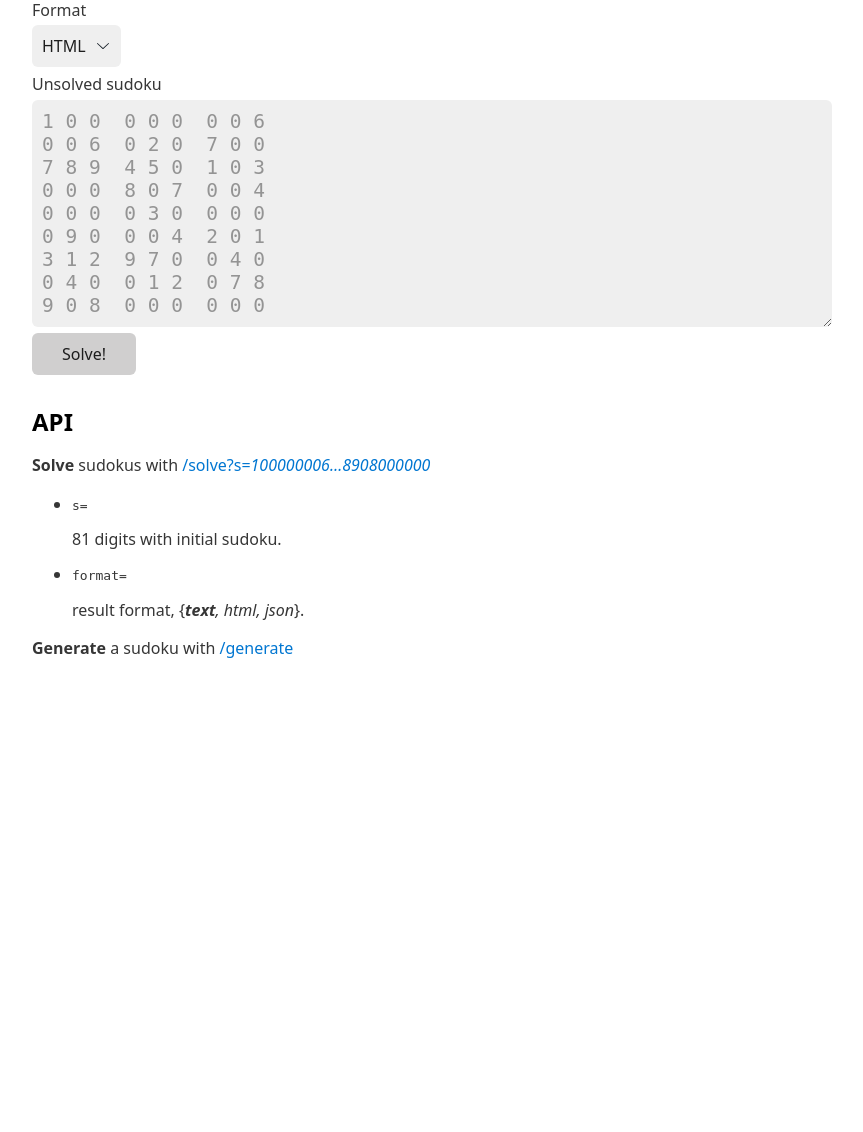
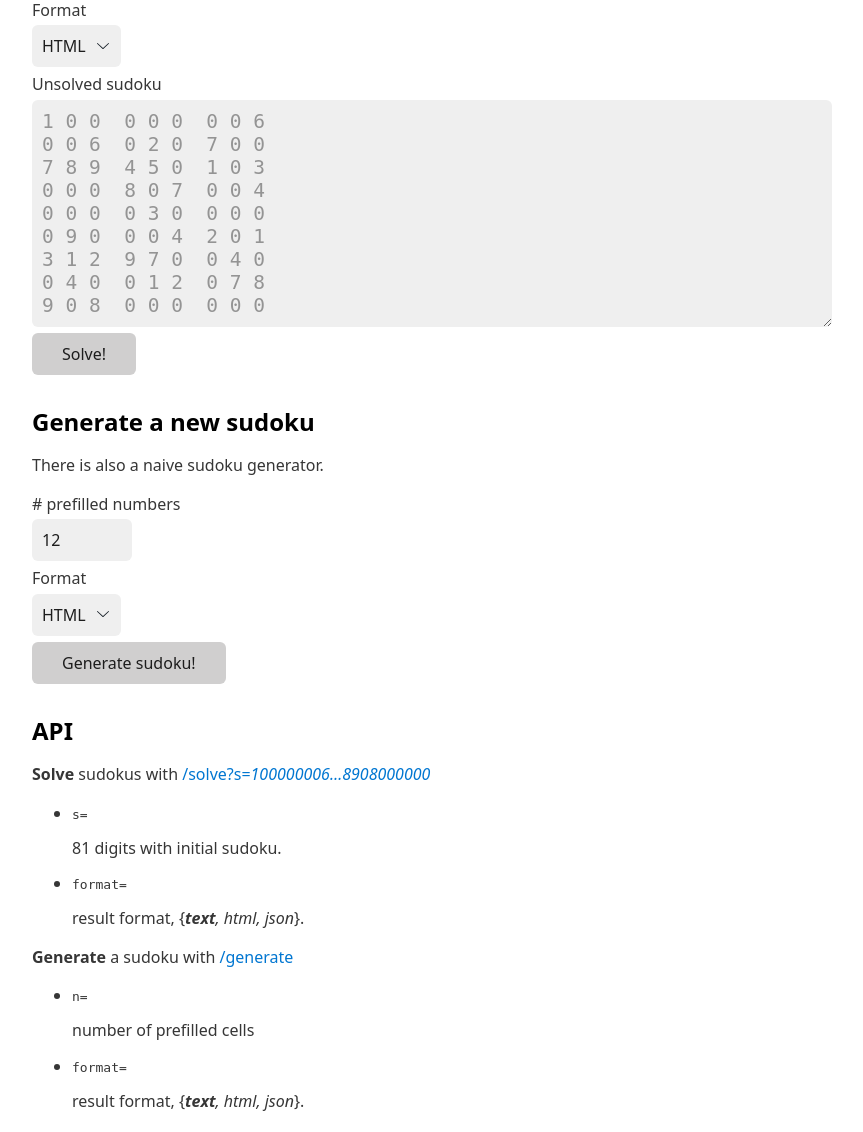
Before and after one commit to brmdv/sudoku-webapp, a Flask app: page / in a window 1280 px wide. Shown: the part 247-1379 px from the top of the page, without its empty margins (208-1071 px from the left). Before the commit the page ends 905 px from the top, so only its background shows below. Run offline with Flask 2, Linux system fonts and the light colour scheme.

Commit message:
chenges to index page

```diff
--- a/app.py
+++ b/app.py
@@ -1,7 +1,7 @@
 import numpy as np
-from flask import Flask, jsonify, redirect, render_template, request, url_for
+from flask import Flask, jsonify, redirect, render_template, request, url_for, Response
 
-from sudoku import Sudoku
+from sudoku import Sudoku, generate
 from sudoku import solve as sudoku_solve
 
 app = Flask(__name__)
@@ -43,9 +43,14 @@ def solve():
     # select return format
     rformat = rformat or request.args.get("format", "text")
     if rformat == "text":
-        return f"{solved_sudoku}"
+        return Response(str(solved_sudoku), mimetype="text/plain")
     elif rformat == "html":
-        return render_template("show_sudoku.j2", sudoku=solved_sudoku.as_list())
+        return render_template(
+            "show_sudoku.j2", sudoku=solved_sudoku.as_list(), title="Solution"
+        )
+    elif rformat == "pure_html":
+        return render_template("render_sudoku.html", solved_sudoku.as_list())
+
     elif rformat == "json":
         return jsonify(
             {
@@ -59,7 +64,33 @@ def solve():
 
 @app.route("/generate")
 def generate_sudoku():
-    return "Not implemented yet."
+    try:
+        n = int(request.args.get("n", 15))
+        assert n <= 81
+        assert n >= 0
+    except:
+        return "Not valid n."
+    sud = generate(n)
+
+    # select return format
+    rformat = request.args.get("format", "html")
+    if rformat == "text":
+        return Response(str(sud), mimetype="text/plain")
+
+    elif rformat == "html":
+        return render_template(
+            "show_sudoku.j2", sudoku=sud.as_list(), title="New sudoku"
+        )
+    elif rformat == "json":
+        return jsonify(
+            {
+                "new_sudoku": sud.as_list(),
+                "solution": sudoku_solve(sud).as_list(),
+            }
+        )
+    else:
+        return f"Not valid format: {rformat}. Use 'text' 'html' or 'json'."
+    return render_template
 
 
 # to run as dev server
--- a/sudoku.py
+++ b/sudoku.py
@@ -55,7 +55,7 @@ class Sudoku:
                 if col.sum() == 1:
                     out += f"{np.arange(1, 10)[col][0]} "
                 else:
-                    out += "  "
+                    out += "0 "
             out += "\n"
         return out
 
--- a/templates/index.html
+++ b/templates/index.html
@@ -41,9 +41,26 @@
 9 0 8  0 0 0  0 0 0" wrap="off"></textarea>
         <button type="submit">Solve!</button>
     </form>
+
+    <h2>Generate a new sudoku</h2>
+    <p>There is also a naive sudoku generator. </p>
+    <form action="/generate" method="GET">
+        <label for="n_selector"># prefilled numbers</label>
+        <input type="number" value="12" min="1" max="81" name="n" id="n_selector">
+        <label for="genformat">Format</label>
+        <select name="format" id="genformat">
+            <option value="text">Text</option>
+            <option selected value="html">HTML</option>
+            <option value="json">JSON</option>
+        </select>
+        <button>Generate
+            sudoku!</button>
+
+    </form>
+
     <h2>API</h2>
     <p><b>Solve</b> sudokus with <a
-            href="/solve?s=100000006006020700789450103000807004000030000090004201312970040040012078908000000&format=html">/solve?s=<i>100000006…8908000000</i></a>
+            href="/solve?s=100000006006020700789450103000807004000030000090004201312970040040012078908000000">/solve?s=<i>100000006…8908000000</i></a>
     <ul>
         <li>
             <pre>s=</pre> 81 digits with initial sudoku.
@@ -54,7 +71,17 @@
     </ul>
     </p>
 
-    <p><b>Generate</b> a sudoku with <a href="/generate">/generate</a></p>
+    <p><b>Generate</b> a sudoku with <a href="/generate">/generate</a>
+    <ul>
+        <li>
+            <pre>n=</pre> number of prefilled cells
+        </li>
+        <li>
+            <pre>format=</pre> result format, {<i><b>text</b>, html, json</i>}.
+        </li>
+    </ul>
+
+    </p>
 </body>
 
 </html>
--- a/templates/show_sudoku.j2
+++ b/templates/show_sudoku.j2
@@ -10,7 +10,7 @@
 </head>
 
 <body>
-    <h1>Solution</h1>
+    <h1>{{ title }}</h1>
 {% include 'sudoku_render.html' %}
 </body>
 
```
